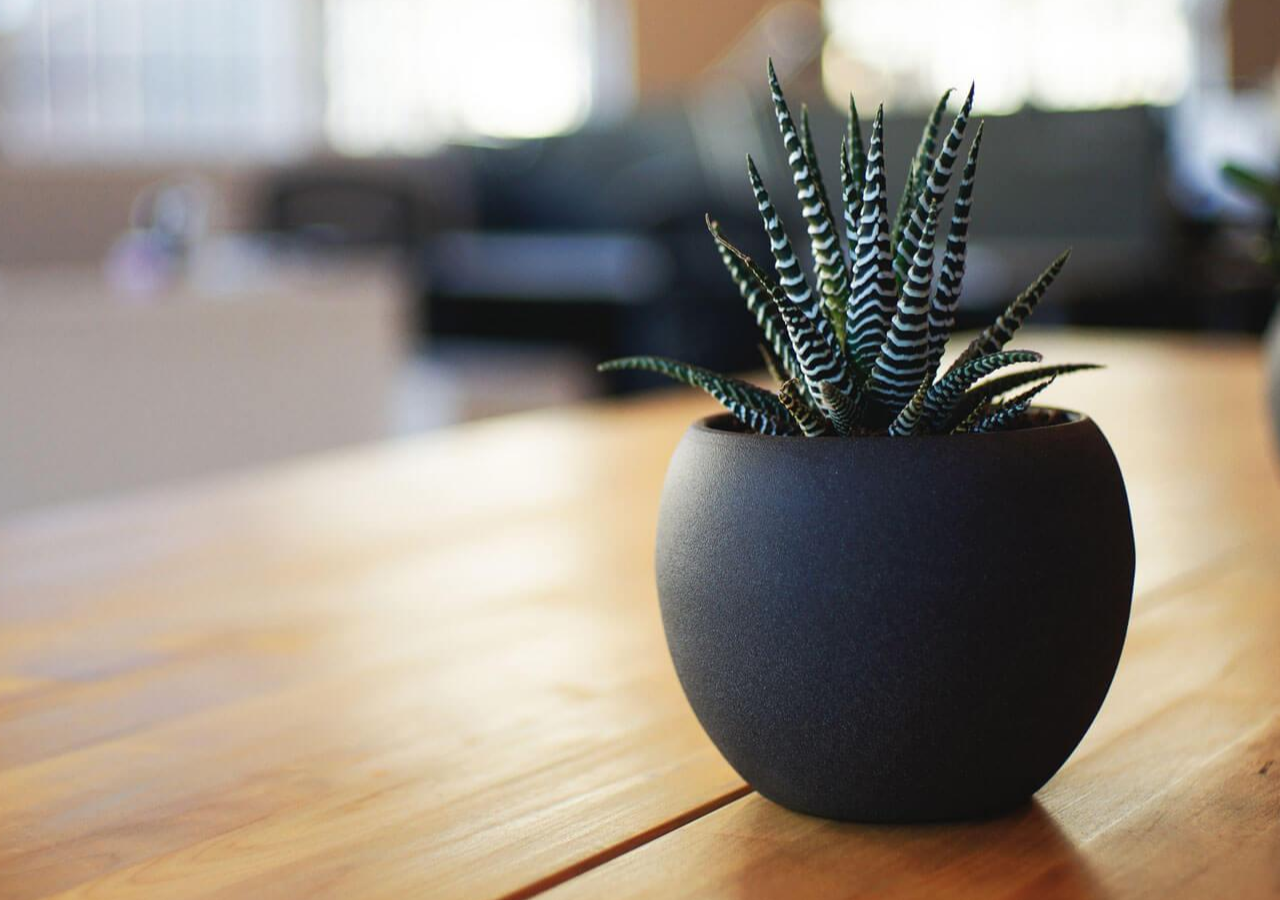
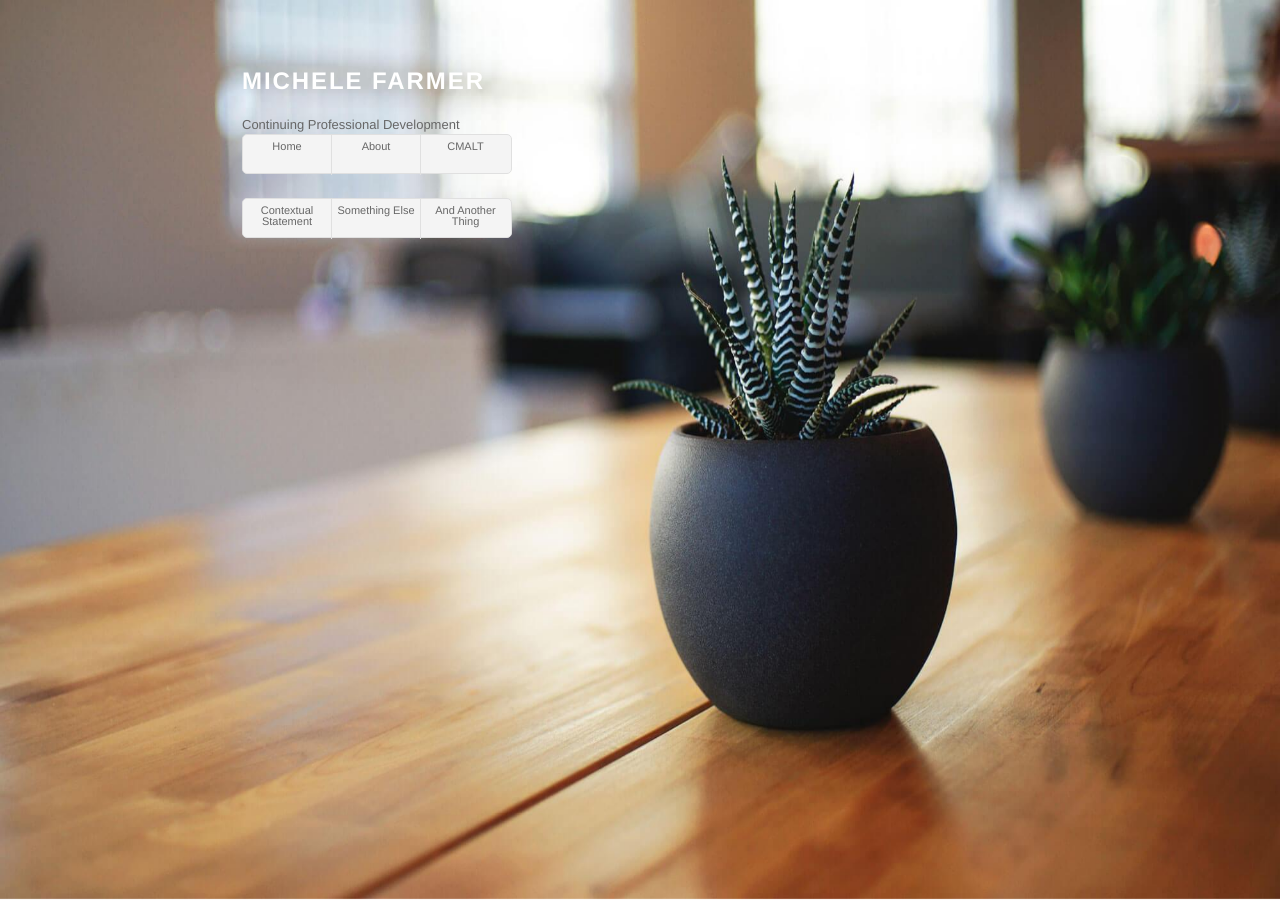
Before and after one commit to uclsenit/uclsenit.github.io, a Jekyll site: the page built from index.md, in a window 1280 px wide. Built offline with Jekyll 4.4.1, drawn with Linux system fonts in a browser that asks for light colours; nearby versions of some CDN libraries; some web fonts are replaced; our own code applies the rules of GitHub Pages for plain Markdown files; a script that is not in the unit is left out.

Commit message:
Update /assets/css/style.scss
Added .header-image z-index:-1 as test

```diff
--- a/assets/css/style.scss
+++ b/assets/css/style.scss
@@ -624,11 +624,12 @@ header {
     right: 0;
     top: 0;
     width: 100%;
+    z-index: -1;
     img {
         position: fixed;
         height: auto;
         left: 50%;
-        max-width: 1000%;
+        max-width: 100%;
         min-height: 100%;
         min-width: 100%;
         min-width: 100vw; /* vw prevents 1px gap on left that 100% has */
```
